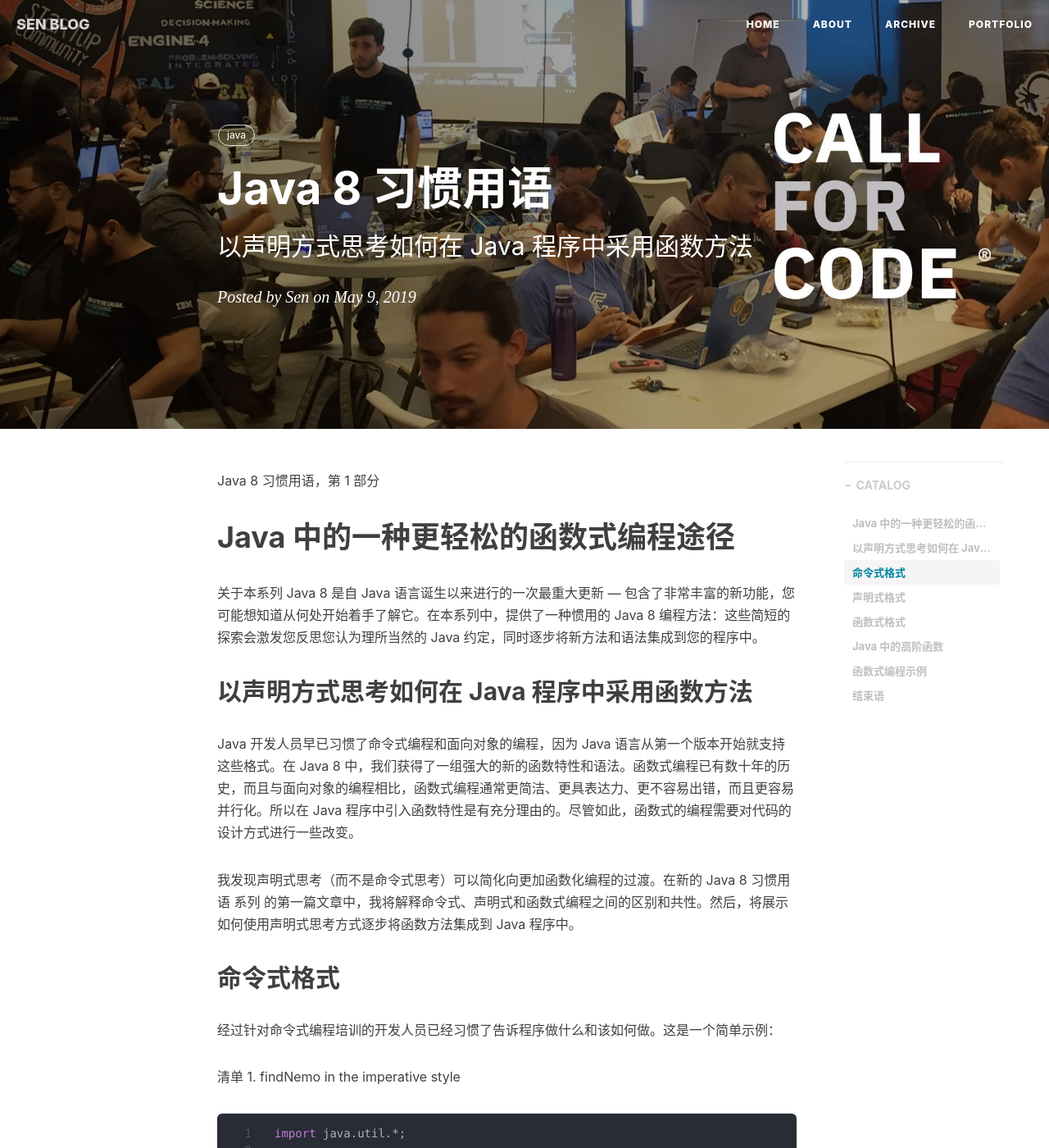
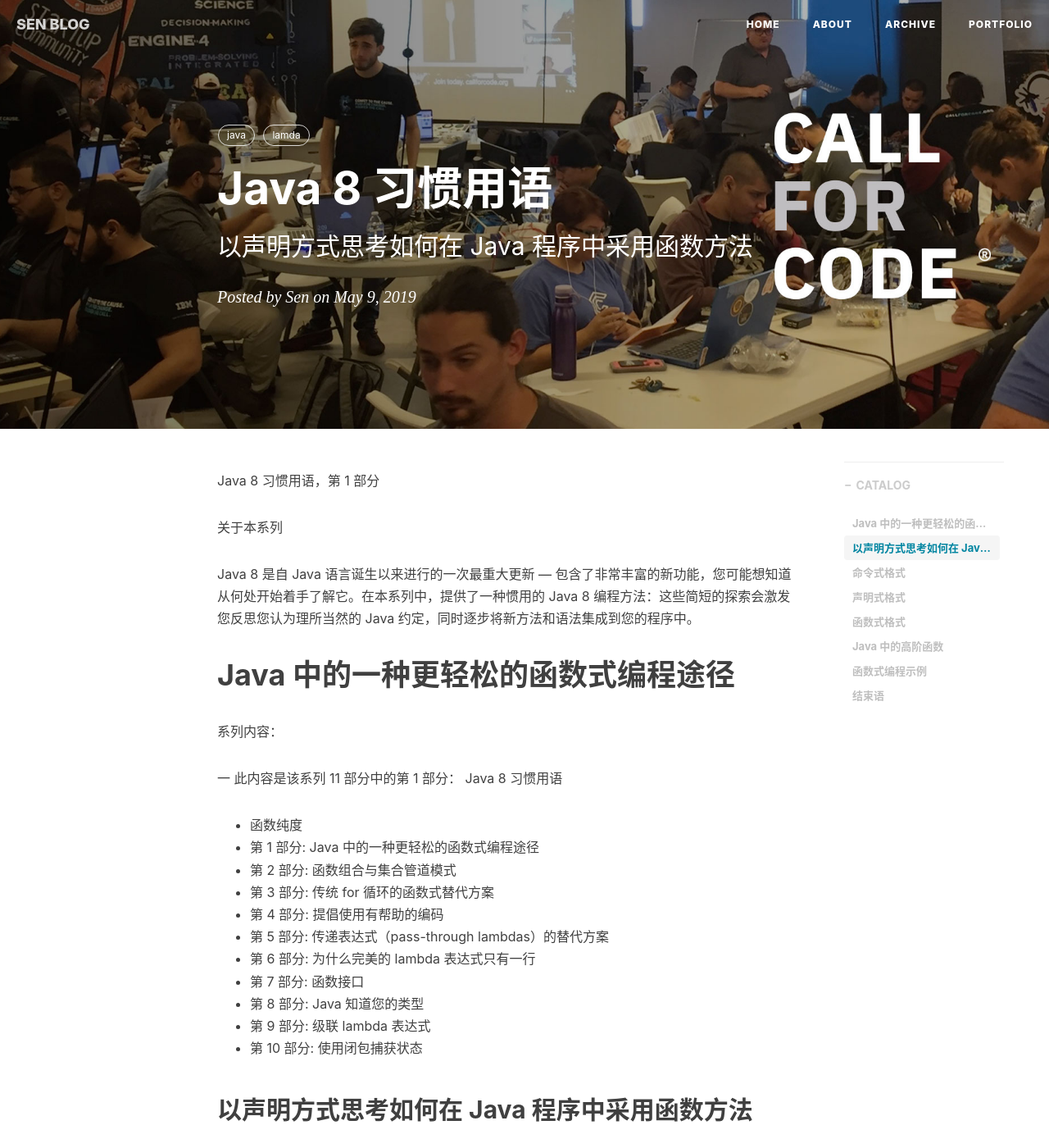
Before and after one commit to hub-sen/hub-sen.github.io, a Jekyll site: the page built from _posts/2019-08-10-java8idioms.md, in a window 1280 px wide and 1400 px high. Shown: the whole window at 82% size. Built offline with Jekyll 4.4.1, drawn with Linux system fonts in a browser that asks for light colours; nearby versions of some CDN libraries; comment, search, counter and statistics services are not loaded.

Commit message:
Java8 习惯用语

````diff
--- a/_posts/2019-08-10-java8idioms.md
+++ b/_posts/2019-08-10-java8idioms.md
@@ -8,11 +8,33 @@
 catalog: true
 tags:
   - java
+  - lamda
 ---
+
 Java 8 习惯用语，第 1 部分
+
+关于本系列
+
+Java 8 是自 Java 语言诞生以来进行的一次最重大更新 — 包含了非常丰富的新功能，您可能想知道从何处开始着手了解它。在本系列中，提供了一种惯用的 Java 8 编程方法：这些简短的探索会激发您反思您认为理所当然的 Java 约定，同时逐步将新方法和语法集成到您的程序中。
+
 # Java 中的一种更轻松的函数式编程途径
-关于本系列
-Java 8 是自 Java 语言诞生以来进行的一次最重大更新 — 包含了非常丰富的新功能，您可能想知道从何处开始着手了解它。在本系列中，提供了一种惯用的 Java 8 编程方法：这些简短的探索会激发您反思您认为理所当然的 Java 约定，同时逐步将新方法和语法集成到您的程序中。
+
+系列内容：
+
+一 此内容是该系列 11 部分中的第 1 部分： Java 8 习惯用语
+
+- 函数纯度
+- 第 1 部分: Java 中的一种更轻松的函数式编程途径
+- 第 2 部分: 函数组合与集合管道模式
+- 第 3 部分: 传统 for 循环的函数式替代方案
+- 第 4 部分: 提倡使用有帮助的编码
+- 第 5 部分: 传递表达式（pass-through lambdas）的替代方案
+- 第 6 部分: 为什么完美的 lambda 表达式只有一行
+- 第 7 部分: 函数接口
+- 第 8 部分: Java 知道您的类型
+- 第 9 部分: 级联 lambda 表达式
+- 第 10 部分: 使用闭包捕获状态
+
 
 ## 以声明方式思考如何在 Java 程序中采用函数方法
 
@@ -61,6 +83,7 @@
 因为这是一个命令式编程的程序 — 许多 Java 开发人员最熟悉的格式 — 所以您需要定义程序的每一步：告诉它迭代每个元素，比较值，设置 flag 变量，然后跳出循环。命令式格式为您提供了完全的控制权，这有时是件好事。而另一方面，您需要执行所有工作。在许多情况下，可以减少工作量来提高效率。
 
 ## 声明式格式
+
 声明式编程意味着，您仍会告诉程序要做什么，但将实现细节留给底层的函数库。让我们看看用声明式格式重新编写来自 清单 1 的 findNemo 方法时，会发生什么：
 
 清单 2. findNemo in the declarative style
@@ -72,6 +95,7 @@
     System.out.println("Sorry, Nemo not found");
 }
 ```
+
 首先请注意，这个版本中没有任何垃圾变量。您也没有将精力浪费在对集合的循环处理上，而是使用内置的 contains() 方法来完成工作。您仍然需要告诉程序要做什么 — 检查集合是否包含我们寻找的值 — 但将细节留给底层的方法。
 
 在命令式示例中，您控制着迭代，而且程序完全按照要求来操作。在声明式版本中，您无需关心工作如何完成，只要它完成即可。contains() 的实现可能不同，但只要结果符合预期，您可能就会很开心。花更少的精力获得同样的结果。
@@ -87,11 +111,13 @@
 ![image](/img/posts/fig1.jpg)
 
 ### Java 中的高阶函数
+
 在 Java 中，要将对象传递给方法，在方法内创建对象，并从方法中返回对象。可以对函数执行同样的操作。也就是说，可以将函数传递给方法，在方法内创建函数，并从方法返回函数。
 
 在此上下文中，方法 是类的一部分 — 静态或实例 — 但函数对于方法而言是本地函数，不能特意与类或实例关联。可以接收、创建或返回函数的函数或方法被视为高阶函数。
 
 ## 函数式编程示例
+
 采用新编程的格式需要改变您思考程序的方式。可以通过简单的示例来实践这一过程，并逐步建立更复杂的程序。
 
 清单 3. A Map in the imperative style
````
